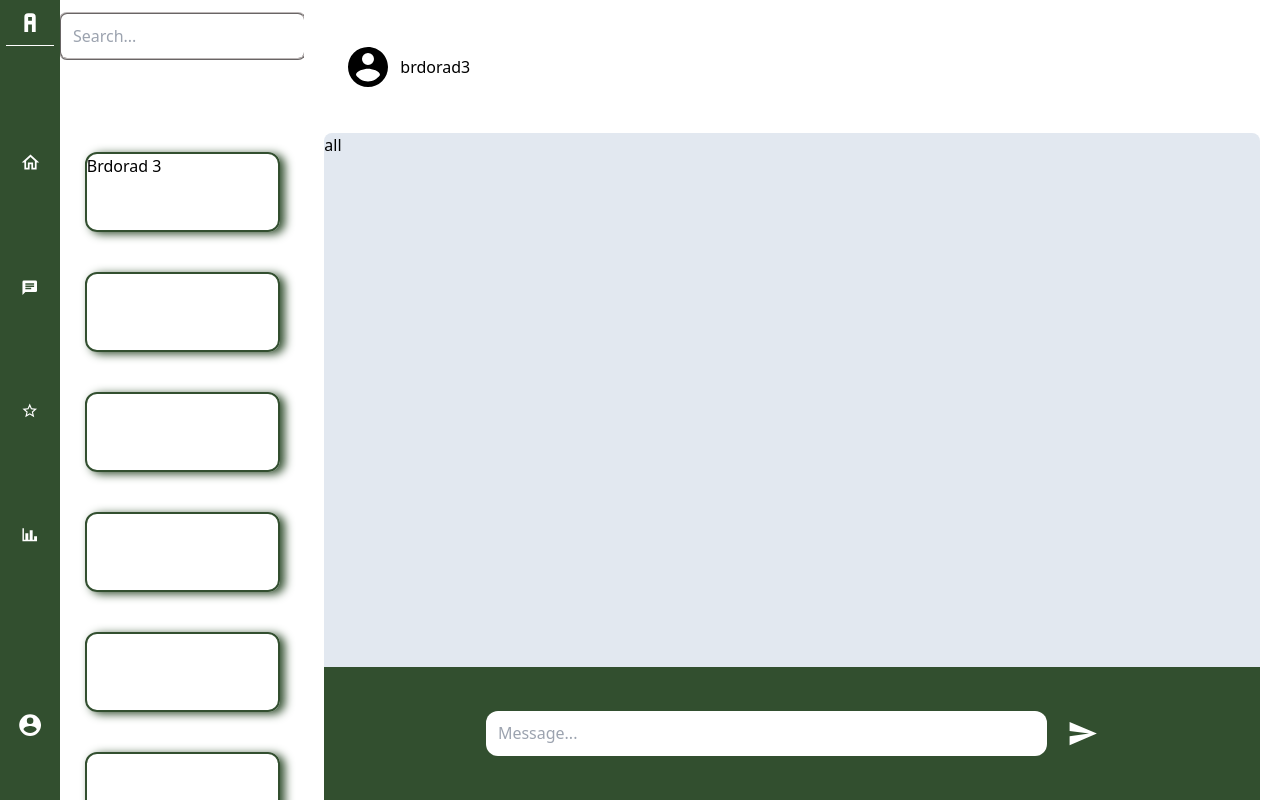
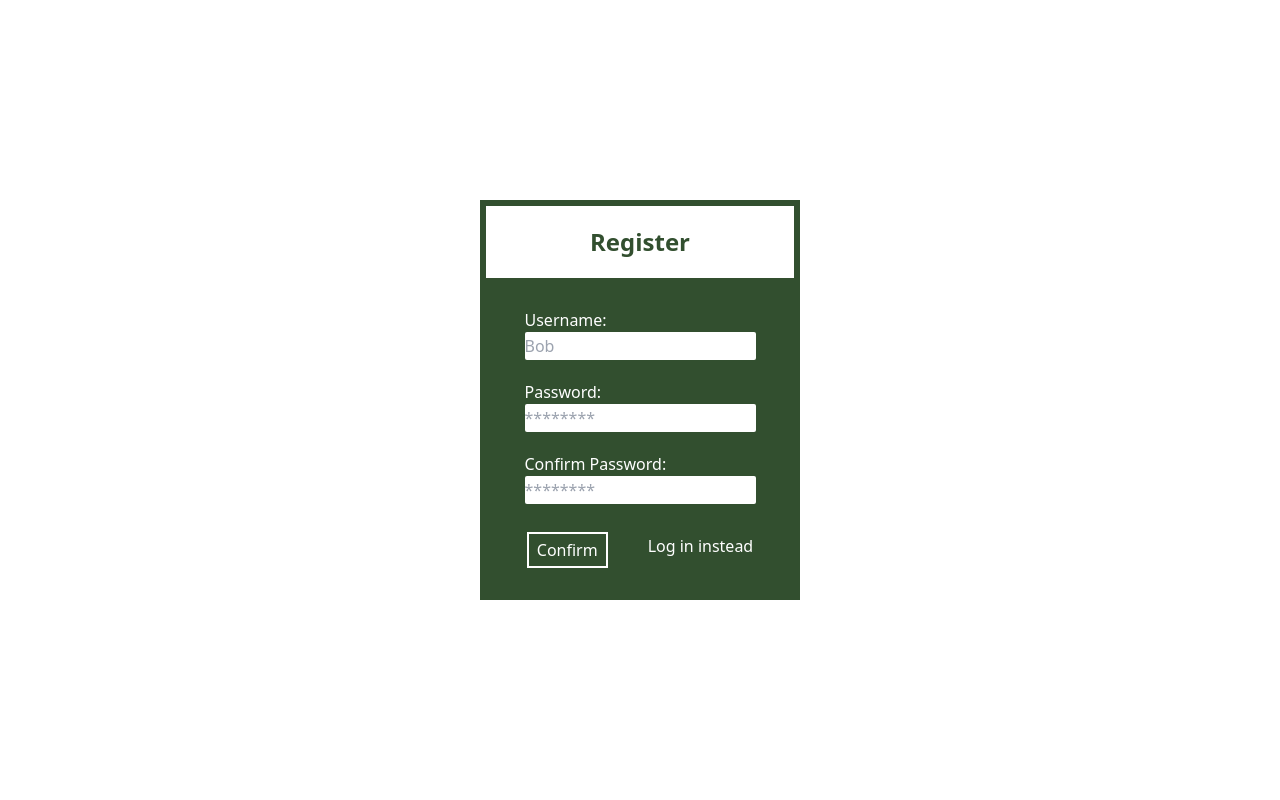
Before and after one commit to brdorad3/MessagingApp, a React (Vite) app in the folder client/: page /register in a window 1280 px wide. Built offline with nearby package versions, Linux system fonts and the light colour scheme.

Commit message:
log in/sign up pages

```diff
--- a/client/package.json
+++ b/client/package.json
@@ -14,7 +14,8 @@
     "@mdi/js": "^7.4.47",
     "@mdi/react": "^1.6.1",
     "react": "^18.2.0",
-    "react-dom": "^18.2.0"
+    "react-dom": "^18.2.0",
+    "react-router-dom": "^6.23.1"
   },
   "devDependencies": {
     "@types/react": "^18.2.66",
--- a/client/src/App.css
+++ b/client/src/App.css
@@ -26,6 +26,9 @@
     border: solid 2px #324f2f;
     box-shadow: 5px 2px 10px #324f2f;
 }
+.xgb{
+    border: solid 6px #324f2f;
+}
 .greyb{
 border: 2px ridge rgb(189, 183, 183);
 }
--- /dev/null
+++ b/client/src/login.tsx
@@ -0,0 +1,33 @@
+import { Link } from "react-router-dom"
+
+function Login(){
+
+    return(
+        <>
+           <div className="w-screen h-screen flex items-center justify-center">
+            <div className="flex flex-col bg-kombu w-1/4 h-1/2 max-sm:w-2/3 max-xl:w-2/5 gap-6 ">
+                <div className="flex justify-center items-center py-5 bg-white xgb text-kombu font-black text-2xl">
+        <h1>Log in</h1>
+                </div>
+
+                    <form action="#" className="flex flex-col items-center h-full gap-5">
+                        <div className="flex flex-col">
+                        <label htmlFor="user" className="text-white">Username: </label>
+                        <input type="text" id="user" className="self-center h-7 rounded-sm" placeholder="Bob"/>
+                        </div>
+                        <div className="flex flex-col text-white">
+                        <label htmlFor="pass">Password: </label>
+                        <input type="password" id="pass" className="self-start h-7 rounded-sm" placeholder="********"/>
+                        </div>
+                        <div className="flex gap-8 items-center mt-7 ">
+                        <button className="text-white border-2 border-white px-2 py-1">Confirm</button>
+                        <Link to="/register" className="text-white">Sign up in instead</Link>
+                        </div>
+                    </form>
+                </div>
+
+        </div>
+        </>
+    )
+}
+export default Login
--- a/client/src/main.tsx
+++ b/client/src/main.tsx
@@ -1,10 +1,27 @@
 import React from 'react'
 import ReactDOM from 'react-dom/client'
 import App from './App.tsx'
+import { createBrowserRouter, RouterProvider } from "react-router-dom";
+import Register from './register.tsx';
+import Login from './login.tsx';
 
+const router = createBrowserRouter([
+  {
+    path: "/",
+    element: <App />,
+  },
+  {
+    path: "/register",
+    element: <Register/>
+  },
+  {
+    path: "/login",
+    element: <Login/>
+  }
+]);
 
 ReactDOM.createRoot(document.getElementById('root')!).render(
   <React.StrictMode>
-    <App />
+    <RouterProvider router={router} />
   </React.StrictMode>,
 )
--- /dev/null
+++ b/client/src/register.tsx
@@ -0,0 +1,35 @@
+import { Link } from "react-router-dom"
+
+function Register(){
+
+    return(
+        <div className="w-screen h-screen flex items-center justify-center">
+            <div className="flex flex-col bg-kombu w-1/4 h-1/2 max-sm:w-2/3 max-xl:w-2/5 gap-6 ">
+                <div className="flex justify-center items-center py-5 bg-white xgb text-kombu font-black text-2xl">
+        <h1>Register</h1>
+                </div>
+
+                    <form action="#" className="flex flex-col items-center h-full gap-5">
+                        <div className="flex flex-col">
+                        <label htmlFor="user" className="text-white">Username: </label>
+                        <input type="text" id="user" className="self-center h-7 rounded-sm" placeholder="Bob"/>
+                        </div>
+                        <div className="flex flex-col text-white">
+                        <label htmlFor="pass">Password: </label>
+                        <input type="password" id="pass" className="self-start h-7 rounded-sm" placeholder="********"/>
+                        </div>
+                        <div className="flex flex-col text-white">
+                        <label htmlFor="confirm">Confirm Password: </label>
+                        <input type="password" id="confirm" className="self-start h-7 rounded-sm" placeholder="********"/>
+                        </div>
+                        <div className="flex gap-10 items-center">
+                        <button className="mt-2 text-white border-2 border-white px-2 py-1">Confirm</button>
+                        <Link to="/login" className="text-white">Log in instead</Link>
+                        </div>
+                    </form>
+                </div>
+
+        </div>
+    )
+}
+export default Register
```
Also changed, not shown: 1 other file (tests, documents, lock files or other folders).
